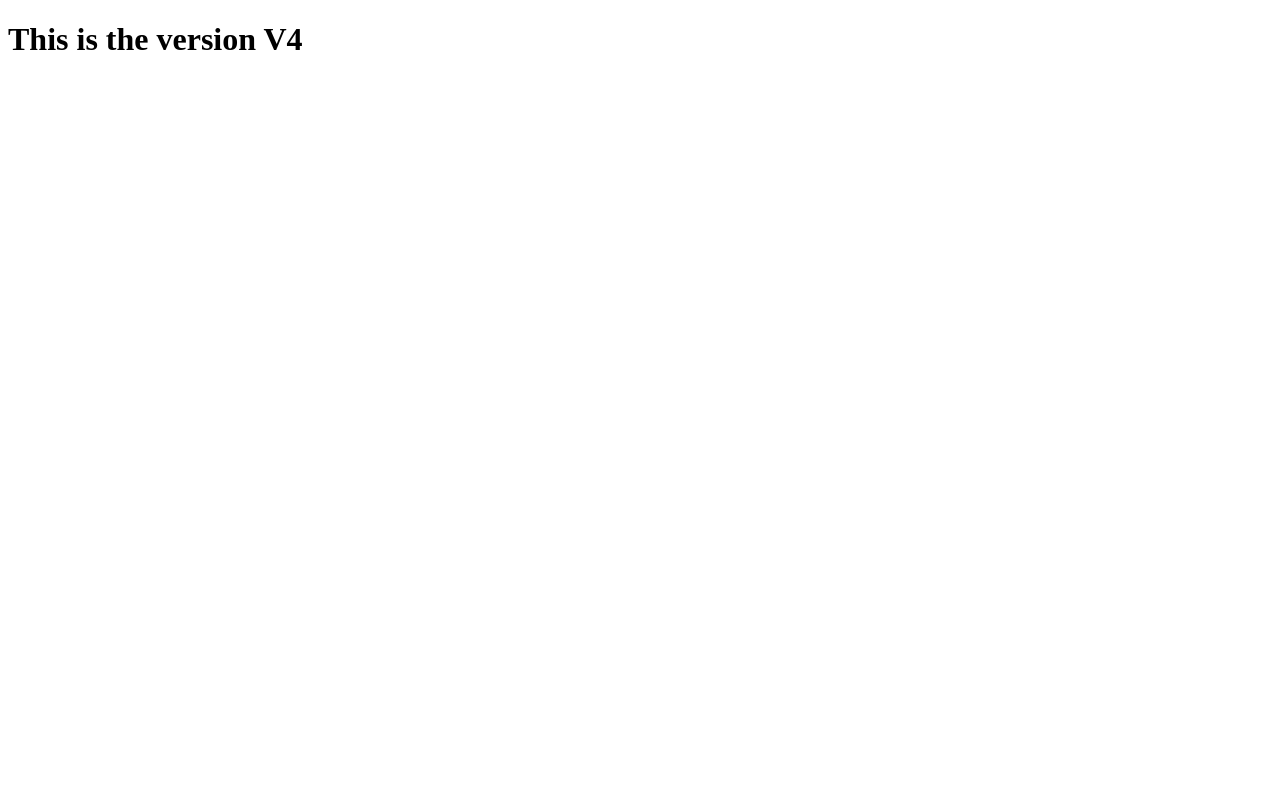
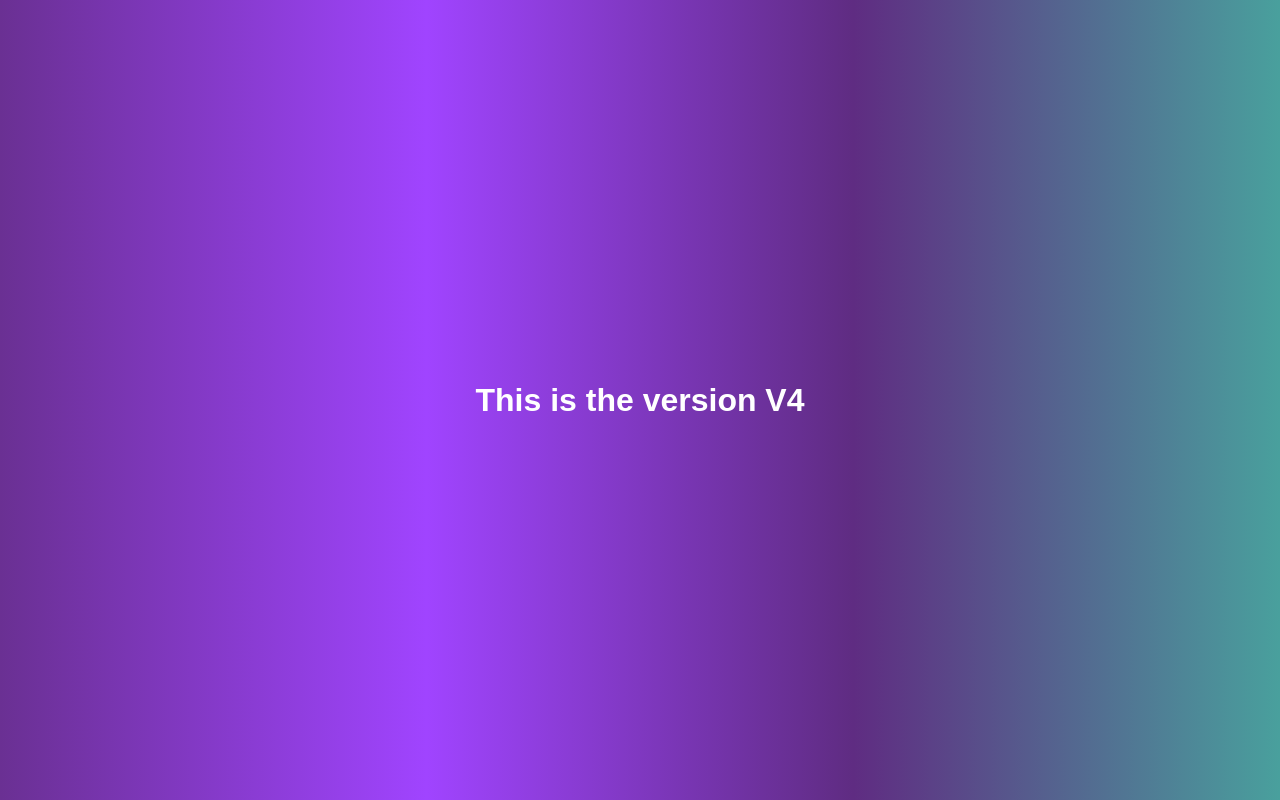
Before and after one commit to skr8176089/My_code, a plain HTML site: page index.html in a window 1280 px wide. Drawn offline with Linux system fonts and the light colour scheme.

Commit message:
Added Design for Websites

```diff
--- a/index.html
+++ b/index.html
@@ -3,6 +3,7 @@
 <head>
     <meta charset="UTF-8">
     <meta name="viewport" content="width=device-width, initial-scale=1.0">
+    <link rel="stylesheet" href="style.css">
     <title>Document</title>
 </head>
 <body>
--- /dev/null
+++ b/style.css
@@ -0,0 +1,26 @@
+body {
+    /* Set a gradient background from purple to teal */
+    background: linear-gradient(to right, #6a3093, #a044ff, #5f2c82, #49a09d);
+    font-family: Arial, sans-serif;
+    /* Sets a clean, modern font for the body text */
+    color: white;
+    /* Sets the text color to white for better contrast */
+    margin: 0;
+    /* Removes default margin */
+    padding: 0;
+    /* Removes default padding */
+    display: flex;
+    /* Enables flexbox layout */
+    justify-content: center;
+    /* Centers content horizontally */
+    align-items: center;
+    /* Centers content vertically */
+    height: 100vh;
+    /* Makes the body take the full height of the viewport */
+}
+h1 {
+    font-size: 2em;
+    /* Sets the size of the header text */
+    text-align: center;
+    /* Centers the header text */
+}
```
